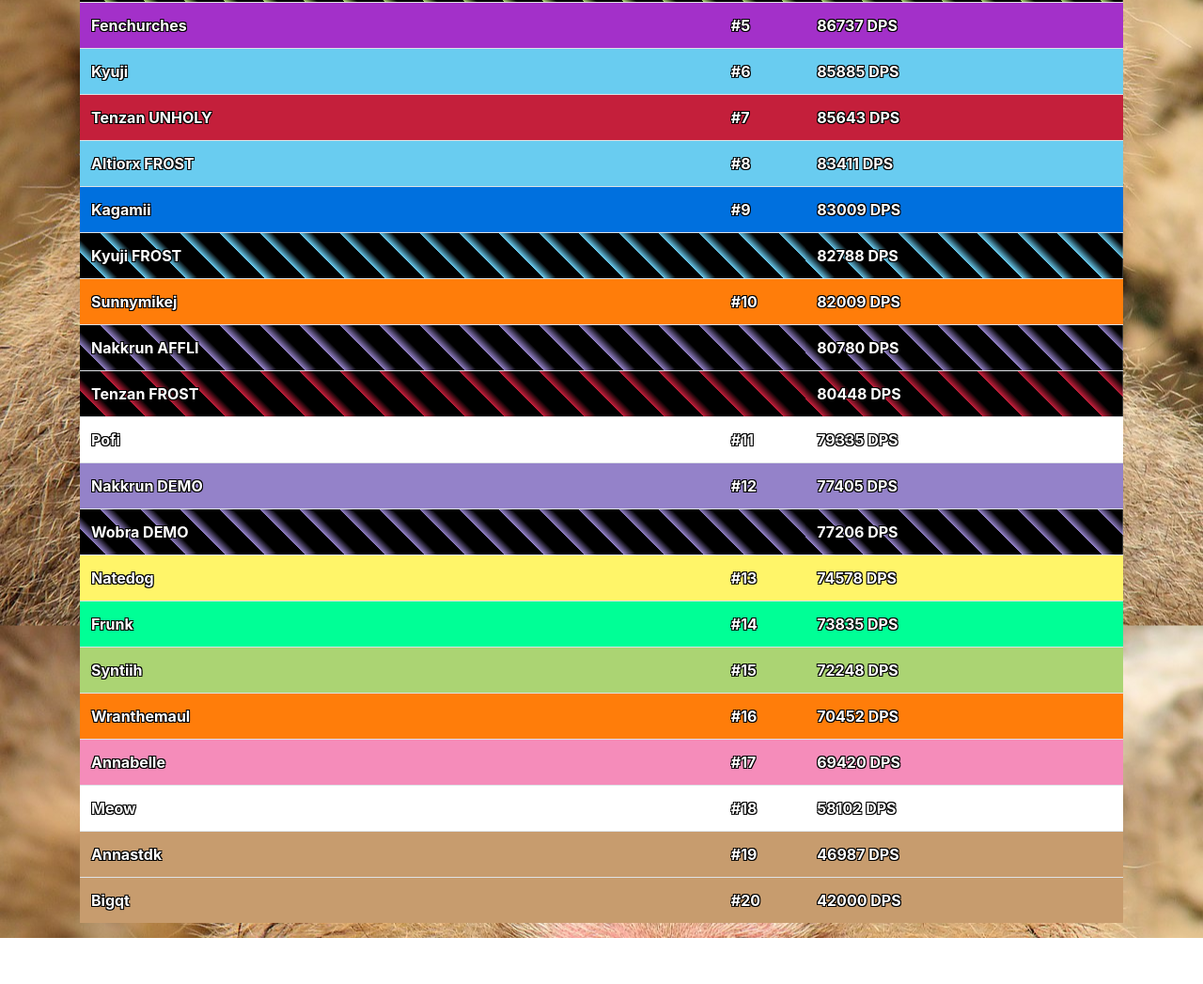
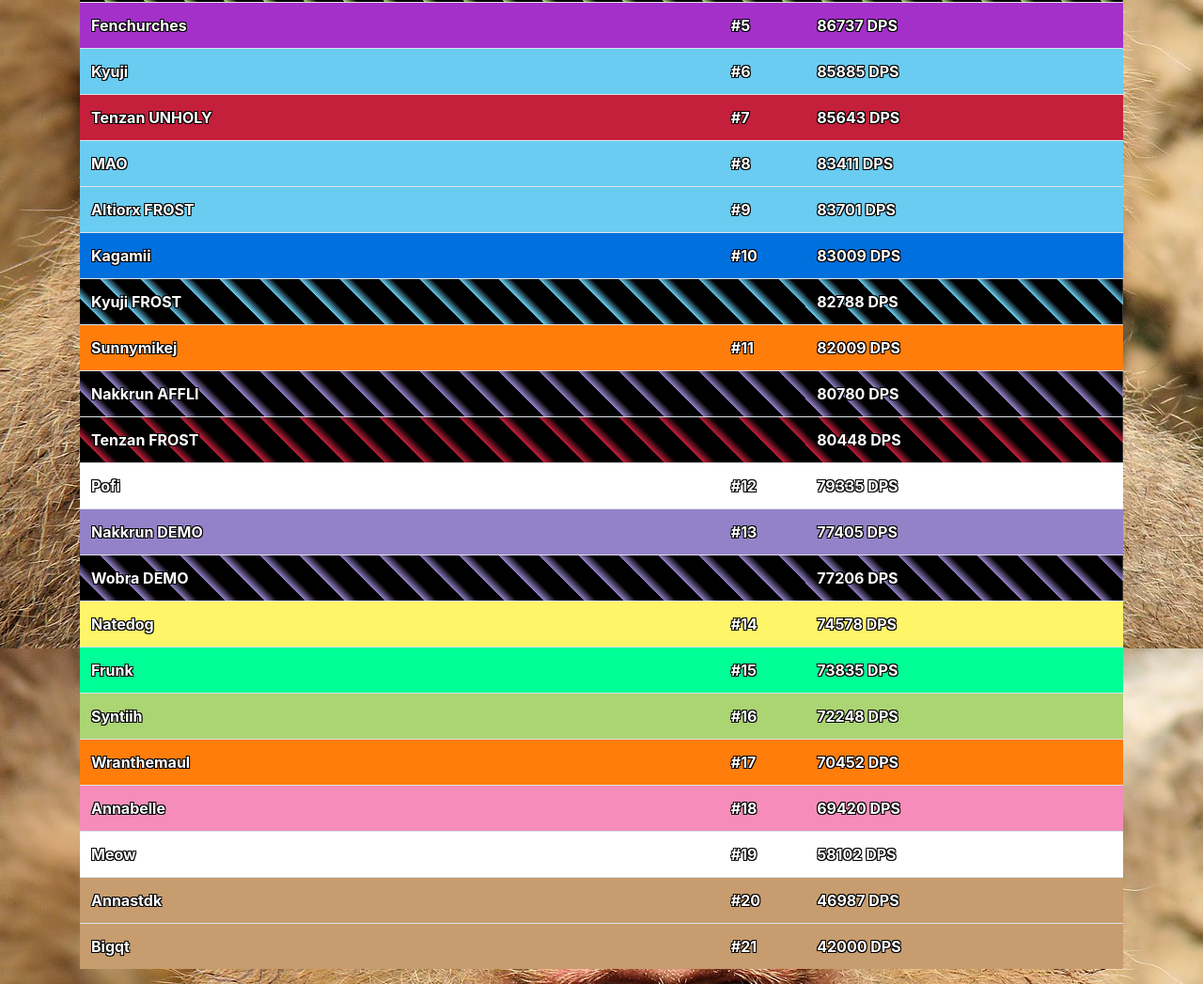
Before and after one commit to KyujiQG/BaboonsSimsRanks, a website: page game/index.html in a window 1280 px wide. Shown: the part 645-1692 px from the top of the page at 94% size. Before the commit the page ends 1643 px from the top, so only its background shows below. Drawn offline with nearby package versions, Linux system fonts and the light colour scheme.

Commit message:
fsdfsfdgsfg

```diff
--- a/file.csv
+++ b/file.csv
@@ -11,7 +11,8 @@ Syntiih IF HE GETS BOW KEKW,extra-hunter,86930,https://www.raidbots.com/simbot/r
 Fenchurches,demon_hunter,86737,https://www.raidbots.com/simbot/report/iBQ34Frhhhjy74dgGhgTqe
 Kyuji,mage,85885,https://www.raidbots.com/simbot/report/jc6G8NMPzVwrHLq7ZD1aZc
 Tenzan UNHOLY,death_knight,85643,https://www.raidbots.com/simbot/report/nBFvuUQteX9QjyWm1CvXGP
-Altiorx FROST,mage,83411,https://www.raidbots.com/simbot/report/4YBFxfXKMJ2WrGZNLgMBtL
+MAO,mage,83411,https://www.raidbots.com/simbot/report/ruQZQBDLXiaRzkgas6prAV
+Altiorx FROST,mage,83701,https://www.raidbots.com/simbot/report/4YBFxfXKMJ2WrGZNLgMBtL
 Kagamii,shaman,83009,https://www.raidbots.com/simbot/report/marvp93zZb7xbPD7Rhqo38
 Kyuji FROST,extra-mage,82788,https://www.raidbots.com/simbot/report/tDu7D8F841FcbwUz2nUsd8
 Sunnymikej,druid,82009,https://www.raidbots.com/simbot/report/j5urHUUrfny5h83goAdE3P
--- a/game/index.html
+++ b/game/index.html
@@ -230,14 +230,20 @@ a {
       <a href='https://www.raidbots.com/simbot/report/nBFvuUQteX9QjyWm1CvXGP' target='_blank'>85643 DPS</a>
    </td>
 </tr><tr class='mage'>
-   <td class='character-name'>Altiorx FROST</td>
+   <td class='character-name'>MAO</td>
    <td class='rank'>#8</td>
    <td class='DPS'>
-      <a href='https://www.raidbots.com/simbot/report/4YBFxfXKMJ2WrGZNLgMBtL' target='_blank'>83411 DPS</a>
+      <a href='https://www.raidbots.com/simbot/report/ruQZQBDLXiaRzkgas6prAV' target='_blank'>83411 DPS</a>
+   </td>
+</tr><tr class='mage'>
+   <td class='character-name'>Altiorx FROST</td>
+   <td class='rank'>#9</td>
+   <td class='DPS'>
+      <a href='https://www.raidbots.com/simbot/report/4YBFxfXKMJ2WrGZNLgMBtL' target='_blank'>83701 DPS</a>
    </td>
 </tr><tr class='shaman'>
    <td class='character-name'>Kagamii</td>
-   <td class='rank'>#9</td>
+   <td class='rank'>#10</td>
    <td class='DPS'>
       <a href='https://www.raidbots.com/simbot/report/marvp93zZb7xbPD7Rhqo38' target='_blank'>83009 DPS</a>
    </td>
@@ -249,7 +255,7 @@ a {
    </td>
 </tr><tr class='druid'>
    <td class='character-name'>Sunnymikej</td>
-   <td class='rank'>#10</td>
+   <td class='rank'>#11</td>
    <td class='DPS'>
       <a href='https://www.raidbots.com/simbot/report/j5urHUUrfny5h83goAdE3P' target='_blank'>82009 DPS</a>
    </td>
@@ -267,13 +273,13 @@ a {
    </td>
 </tr><tr class='priest'>
    <td class='character-name'>Pofi</td>
-   <td class='rank'>#11</td>
+   <td class='rank'>#12</td>
    <td class='DPS'>
       <a href='https://www.raidbots.com/simbot/report/ddkoDqqfSXZJQX1eVtLx9Q' target='_blank'>79335 DPS</a>
    </td>
 </tr><tr class='warlock'>
    <td class='character-name'>Nakkrun DEMO</td>
-   <td class='rank'>#12</td>
+   <td class='rank'>#13</td>
    <td class='DPS'>
       <a href='https://www.raidbots.com/simbot/report/rHioSsW9Um7Yv1UHB8uD1r' target='_blank'>77405 DPS</a>
    </td>
@@ -285,49 +291,49 @@ a {
    </td>
 </tr><tr class='rogue'>
    <td class='character-name'>Natedog</td>
-   <td class='rank'>#13</td>
+   <td class='rank'>#14</td>
    <td class='DPS'>
       <a href='https://www.raidbots.com/simbot/report/q6eLYA2Wh4cxAgxLnUTswu' target='_blank'>74578 DPS</a>
    </td>
 </tr><tr class='monk'>
    <td class='character-name'>Frunk</td>
-   <td class='rank'>#14</td>
+   <td class='rank'>#15</td>
    <td class='DPS'>
       <a href='https://www.raidbots.com/simbot/report/wBhnpAVxgNJw9uCqhgnyzp' target='_blank'>73835 DPS</a>
    </td>
 </tr><tr class='hunter'>
    <td class='character-name'>Syntiih</td>
-   <td class='rank'>#15</td>
+   <td class='rank'>#16</td>
    <td class='DPS'>
       <a href='https://www.raidbots.com/simbot/report/7agfJY9TBhGoZZCN8JYf9F' target='_blank'>72248 DPS</a>
    </td>
 </tr><tr class='druid'>
    <td class='character-name'>Wranthemaul</td>
-   <td class='rank'>#16</td>
+   <td class='rank'>#17</td>
    <td class='DPS'>
       <a href='https://www.raidbots.com/simbot/report/ps8V6wAdapYEw56V8DA6gE' target='_blank'>70452 DPS</a>
    </td>
 </tr><tr class='paladin'>
    <td class='character-name'>Annabelle</td>
-   <td class='rank'>#17</td>
+   <td class='rank'>#18</td>
    <td class='DPS'>
       <a href='https://www.google.com/search?q=ben&rlz=1C1GTPM_enFR915FR915&oq=ben&aqs=chrome..69i57j69i59l3j0i271l3.240j0j7&sourceid=chrome&ie=UTF-8' target='_blank'>69420 DPS</a>
    </td>
 </tr><tr class='priest'>
    <td class='character-name'>Meow</td>
-   <td class='rank'>#18</td>
+   <td class='rank'>#19</td>
    <td class='DPS'>
       <a href='https://www.raidbots.com/simbot/report/9QcpjcnRB8kUqihZHSBDML' target='_blank'>58102 DPS</a>
    </td>
 </tr><tr class='warrior'>
    <td class='character-name'>Annastdk</td>
-   <td class='rank'>#19</td>
+   <td class='rank'>#20</td>
    <td class='DPS'>
       <a href='https://www.raidbots.com/simbot/report/arDmdVHixBjjfMzHUcR8bY' target='_blank'>46987 DPS</a>
    </td>
 </tr><tr class='warrior'>
    <td class='character-name'>Bigqt</td>
-   <td class='rank'>#20</td>
+   <td class='rank'>#21</td>
    <td class='DPS'>
       <a href='https://www.raidbots.com/simbot/report/epXAUtZHJLg6rP6StFxS83' target='_blank'>42000 DPS</a>
    </td>
```
